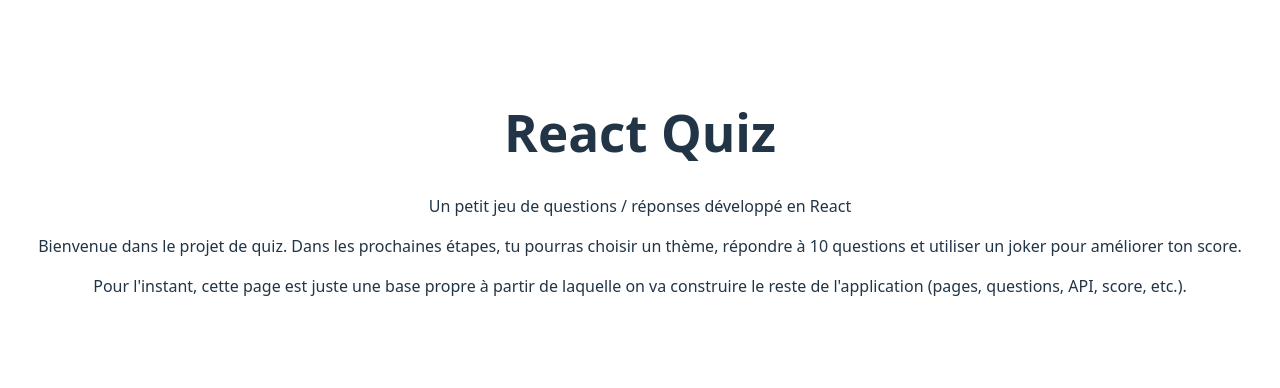
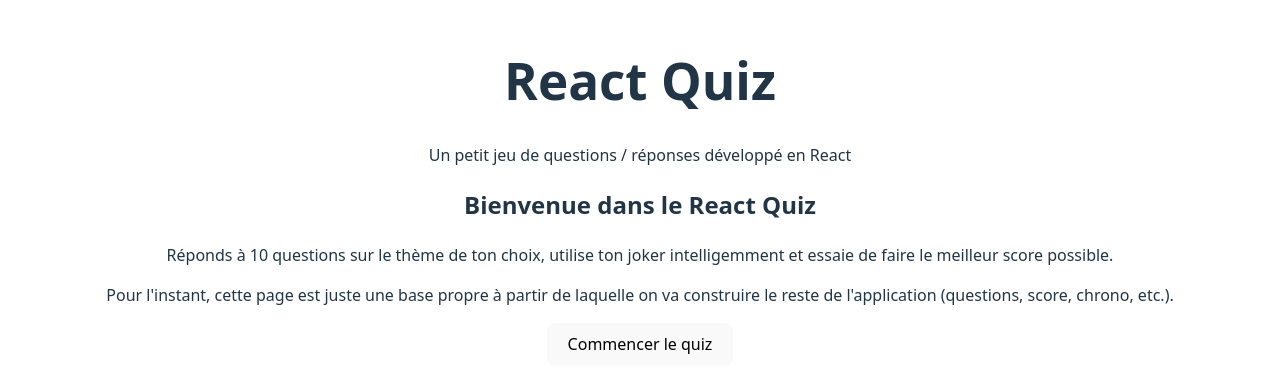
Before and after one commit to mathysgirardot/react-quizz, a React (Vite) app in the folder react-quizz-dev/: page / in a window 1280 px wide. Shown: the part 208-596 px from the top of the page. Built offline with nearby package versions, Linux system fonts and the light colour scheme.

Commit message:
ajoute structure de pages et composants de base

```diff
--- a/react-quizz-dev/src/App.jsx
+++ b/react-quizz-dev/src/App.jsx
@@ -1,32 +1,11 @@
 // src/App.jsx
 import './App.css'
-
-function Header() {
-  return (
-    <header className="app-header">
-      <h1>React Quiz</h1>
-      <p className="app-header__subtitle">
-        Un petit jeu de questions / réponses développé en React
-      </p>
-    </header>
-  )
-}
+import Home from './pages/Home.jsx'
 
 function App() {
   return (
     <div className="app">
-      <Header />
-
-      <main className="app-main">
-        <p>
-          Bienvenue dans le projet de quiz. Dans les prochaines étapes, tu pourras
-          choisir un thème, répondre à 10 questions et utiliser un joker pour améliorer ton score.
-        </p>
-        <p>
-          Pour l&apos;instant, cette page est juste une base propre à partir de laquelle
-          on va construire le reste de l&apos;application (pages, questions, API, score, etc.).
-        </p>
-      </main>
+      <Home />
     </div>
   )
 }
--- /dev/null
+++ b/react-quizz-dev/src/components/Header.jsx
@@ -0,0 +1,14 @@
+// src/components/Header.jsx
+
+function Header() {
+    return (
+      <header className="app-header">
+        <h1>React Quiz</h1>
+        <p className="app-header__subtitle">
+          Un petit jeu de questions / réponses développé en React
+        </p>
+      </header>
+    )
+  }
+
+  export default Header
--- /dev/null
+++ b/react-quizz-dev/src/pages/Home.jsx
@@ -0,0 +1,36 @@
+// src/pages/Home.jsx
+import Header from '../components/Header.jsx'
+
+function Home() {
+  const handleStartClick = () => {
+    // TODO: plus tard, on naviguera vers la page du quiz (avec React Router)
+    console.log('Commencer le quiz')
+  }
+
+  return (
+    <div className="home">
+      <Header />
+
+      <main className="home__content">
+        <h2>Bienvenue dans le React Quiz</h2>
+
+        <p>
+          Réponds à 10 questions sur le thème de ton choix, utilise ton joker
+          intelligemment et essaie de faire le meilleur score possible.
+        </p>
+
+        <p>
+          Pour l&apos;instant, cette page est juste une base propre à partir
+          de laquelle on va construire le reste de l&apos;application
+          (questions, score, chrono, etc.).
+        </p>
+
+        <button className="home__button" onClick={handleStartClick}>
+          Commencer le quiz
+        </button>
+      </main>
+    </div>
+  )
+}
+
+export default Home
```
Also changed, not shown: react-quizz-dev/src/components/Question.jsx (added, +22 -0 lines), react-quizz-dev/src/components/Score.jsx (added, +13 -0 lines), react-quizz-dev/src/pages/Quiz.jsx (added, +14 -0 lines), react-quizz-dev/src/pages/Results.jsx (added, +14 -0 lines).
